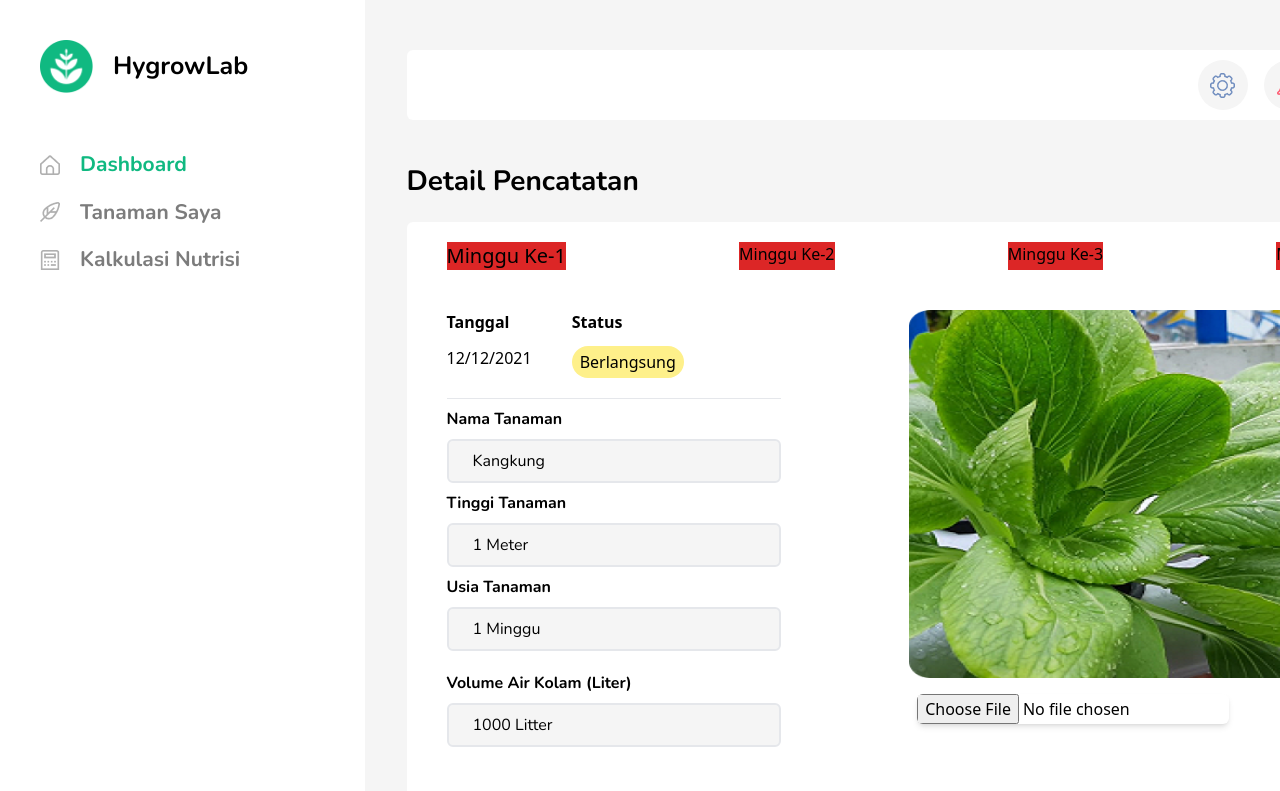
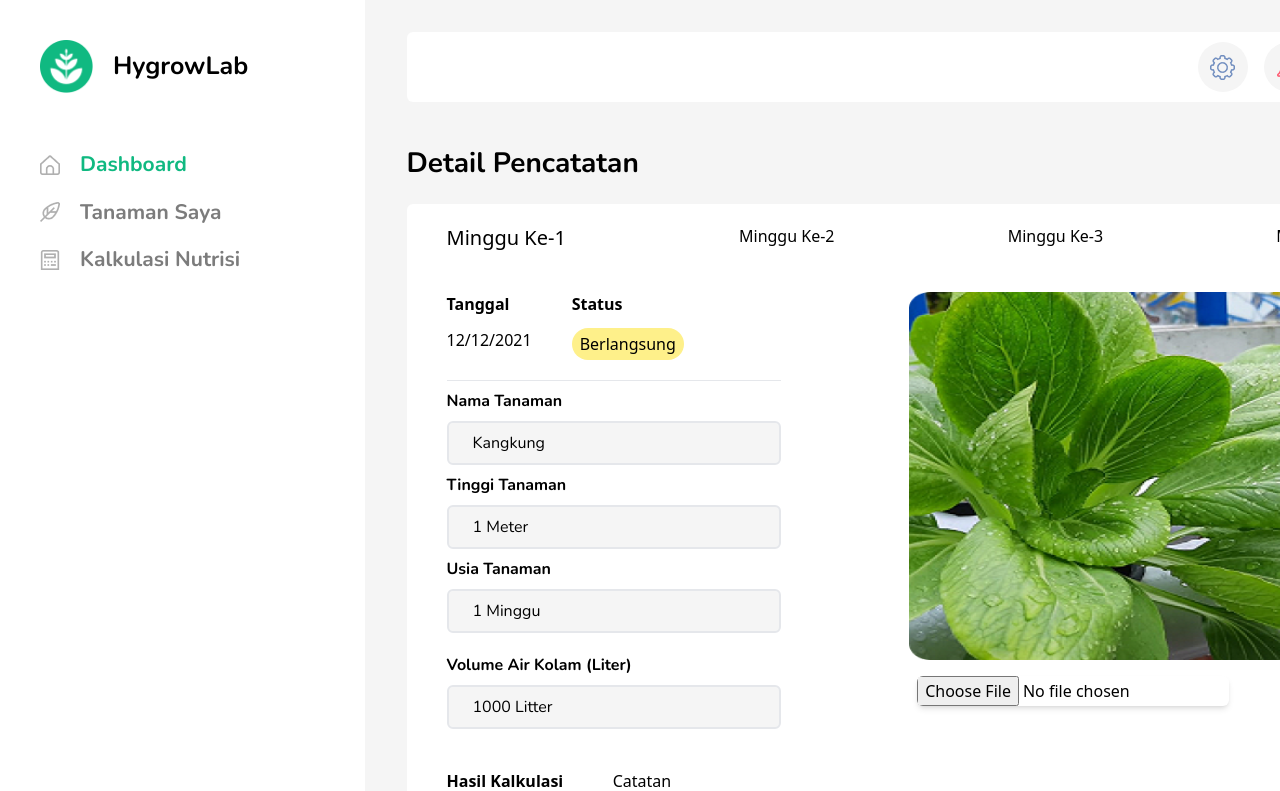
Before and after one commit to fthrosi/HygrowLab_FE, a React app: page /tanaman in a window 1280 px wide. Shown: the top 791 px of the page. Built offline with nearby package versions, Linux system fonts and the light colour scheme; the HTML template or start-up script is replaced by a standard one.

Commit message:
dashboard pencatatan, nutition page, and fix sidebar

```diff
--- a/src/components/beranda.jsx
+++ b/src/components/beranda.jsx
@@ -82,10 +82,10 @@ export default function Beranda() {
           className="lg:w-[38.563rem] lg:h-[28.188rem] md:size-[41.67vw]"
         />
         <div className="flex flex-col justify-center md:gap-[1.813rem] gap-[1rem]">
-          <h1 className="font-nunito md:font-extrabold font-bold lg:text-4xl text-[7.5vw] text-center md:text-[3.125vw]">
+          <h1 className="font-nunito md:font-extrabold font-bold lg:text-4xl text-[7.5vw] text-center xl:text-start md:text-[3.125vw]">
             Kenali <span className="text-primary">HygrowLab</span>
           </h1>
-          <p className="font-nunito font-medium lg:text-lg md:text-[2.08vw] text-center text-[5vw]">
+          <p className="font-nunito font-medium lg:text-lg md:text-[2.08vw] text-center xl:text-start text-[5vw]">
             <span className="font-bold">HygrowLab</span> adalah platform
             inovatif yang dirancang untuk mempermudah pengelolaan pertanian
             hidroponik. Berlokasi di Batam, kami menyediakan fitur kalkulator
@@ -93,7 +93,7 @@ export default function Beranda() {
             fitur pencatatan histori nutrisi untuk memantau perkembangan
             tanaman.
           </p>
-          <div className="lg:mt-3 flex justify-center">
+          <div className="lg:mt-3 flex justify-center xl:justify-start">
             <Link
               to="tentangkami"
               className="bg-primary text-white lg:px-[1.875rem] lg:py-5 md:px-[1rem] md:py-[0.8rem] px-[0.5rem] py-[0.5rem] rounded-full md:text-lg font-medium text-[4.375vw]"
--- a/src/components/navbar.jsx
+++ b/src/components/navbar.jsx
@@ -97,7 +97,7 @@ export default function Navbar() {
           </ul>
         </div>
         <div className="button px-[2rem] py-[0.5rem] bg-primary text-white rounded-[0.438rem] hidden lg:block">
-          <a href="/tentangkami" className="font-bold">
+          <a href="/login" className="font-bold">
             Masuk
           </a>
         </div>
--- a/src/components/nutrisi.jsx
+++ b/src/components/nutrisi.jsx
@@ -52,7 +52,7 @@ export default function Nutrisi() {
             </div>
             <div className="w-full flex justify-end mt-5">
               <input
-                className="w-1/3 bg-[rgb(16,185,129)] text-white py-2.5 mt-3 rounded-lg hover:cursor-pointer flex "
+                className="w-1/3 bg-[rgb(16,185,129)] text-white py-2.5 mt-3 rounded-lg hover:cursor-pointer flex font-semibold "
                 type="submit"
                 value="Hitung Nutrisi"
               />
@@ -72,7 +72,7 @@ export default function Nutrisi() {
             <h1 className="mt-10 font-semibold">Nutrisi A : 0 ML</h1>
             <h1 className="mt-2 font-semibold">Nutrisi B : 0 ML</h1>
             <div>
-              <button className="bg-primary rounded-md py-2 font-bold text-white mt-8 px-3">
+              <button className="bg-primary rounded-md py-2 font-semibold text-white mt-8 px-3">
                 Simpan
               </button>
             </div>
--- a/src/components/tanaman.jsx
+++ b/src/components/tanaman.jsx
@@ -8,16 +8,16 @@ export default function Tanaman() {
       </div>
       <div className="mt-5 w-full bg-white rounded-md px-10 py-5">
         <div className="flex justify-between">
-          <div className="flex  justify-center bg-red-600">
+          <div className="flex  justify-center ">
             <h1 className="text-xl">Minggu Ke-1</h1>
           </div>
-          <div className="flex  justify-center bg-red-600">
+          <div className="flex  justify-center ">
             <h1>Minggu Ke-2</h1>
           </div>
-          <div className="flex  justify-center bg-red-600">
+          <div className="flex  justify-center ">
             <h1>Minggu Ke-3</h1>
           </div>
-          <div className="flex  justify-center bg-red-600">
+          <div className="flex  justify-center ">
             <h1>Minggu Ke-4</h1>
           </div>
         </div>
@@ -115,7 +115,7 @@ export default function Tanaman() {
           </div>
         </div>
         <div className=" flex justify-end">
-          <button className="bg-primary rounded-md py-2 font-bold text-white mt-8 px-3">
+          <button className="bg-primary rounded-md py-2 font-semibold text-white mt-8 px-3">
             Edit Pencatatan
           </button>
         </div>
--- a/src/layouts/Dashboard.jsx
+++ b/src/layouts/Dashboard.jsx
@@ -7,7 +7,7 @@ export default function LandingLayout() {
   return (
     <div className="flex min-h-screen">
       <Sidebar />
-      <div className="w-full min-h-screen bg-off-white py-[3.125rem] px-[2.594rem]">
+      <div className="w-full min-h-screen bg-off-white py-[2rem] px-[2.594rem]">
         <NavbarProfile />
         <Outlet />
       </div>
--- a/src/layouts/Login.jsx
+++ b/src/layouts/Login.jsx
@@ -87,7 +87,7 @@ export default function Login() {
                 </form>
                 <p className="nunito text-[rgb(176,176,176)] mt-2">
                   Belum punya akun? &nbsp;
-                  <a className="font-bold" href="">
+                  <a className="font-bold" href="/register">
                     Daftar
                   </a>
                 </p>
```
